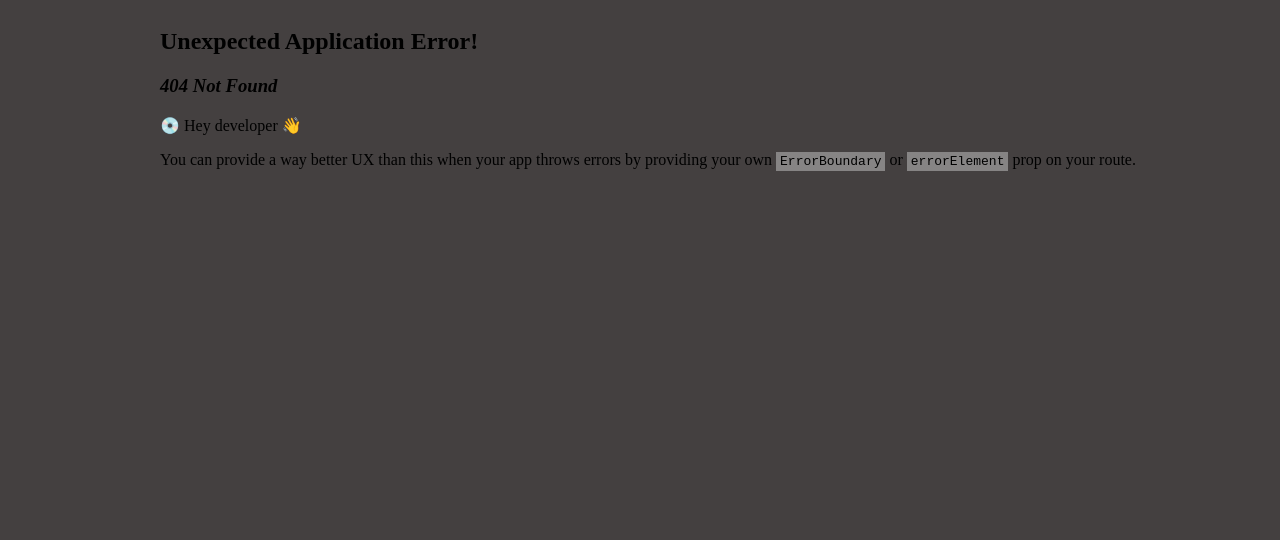
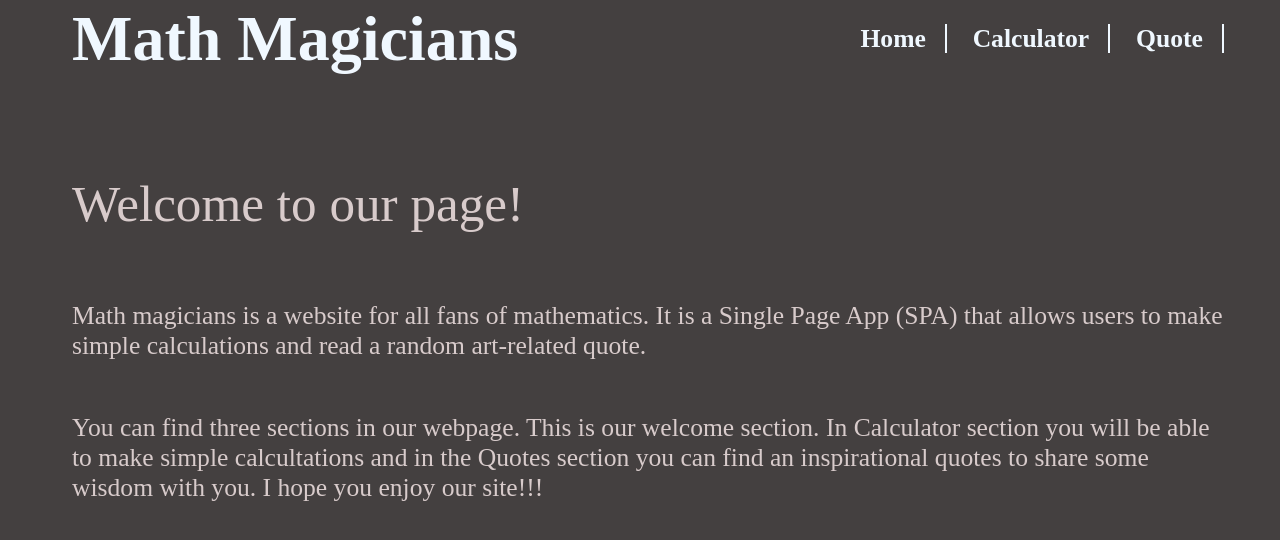
Before and after one commit to JuanDBta/MathMagicians, a React (Create React App) app: page /home in a window 1280 px wide. Before the commit this address had no page. Shown: the top 540 px of the page. Built offline with nearby package versions, Linux system fonts and the light colour scheme.

Commit message:
Add Home component

```diff
--- a/src/App.css
+++ b/src/App.css
@@ -41,6 +41,30 @@ body {
   border-right: 2px aliceblue solid;
   padding-right: 1.5vw;
   font-weight: 800;
+}
+
+.home {
+  width: 90vw;
+  height: auto;
+  display: flex;
+  flex-direction: column;
+  justify-content: left;
+}
+
+h2 {
+  color: rgb(216, 203, 203);
+  font-size: 4vw;
+  font-weight: 400;
+  text-align: left;
+  margin-top: 10vw;
+}
+
+.home-description {
+  color: rgb(216, 203, 203);
+  font-size: 2vw;
+  font-weight: 400;
+  text-align: left;
+  margin-top: 2vw;
 }
 .calculator-page {
   width: 100%;
--- a/src/App.js
+++ b/src/App.js
@@ -2,6 +2,7 @@ import React from 'react';
 import {
   createBrowserRouter, createRoutesFromElements, RouterProvider, Route, Link, Outlet,
 } from 'react-router-dom';
+import Home from './components/Home';
 import Calculator from './components/Calculator';
 import Quote from './components/Quotes';
 import './App.css';
@@ -10,6 +11,7 @@ function App() {
   const router = createBrowserRouter(
     createRoutesFromElements(
       <Route path="/" element={<Root />}>
+        <Route path="/home" element={<Home />} />
         <Route path="/calculator" element={<Calculator />} />
         <Route path="/quote" element={<Quote />} />
       </Route>,
@@ -28,6 +30,7 @@ const Root = () => (
     <nav className="navbar">
       <h1 className="navbar-title">Math Magicians</h1>
       <ul className="navbar-list">
+        <li><Link to="/home" className="navbar-item">Home</Link></li>
         <li><Link to="/calculator" className="navbar-item">Calculator</Link></li>
         <li><Link to="/quote" className="navbar-item">Quote</Link></li>
       </ul>
--- /dev/null
+++ b/src/components/Home.js
@@ -0,0 +1,17 @@
+import React from 'react';
+
+const Home = () => {
+  const info = {
+    line1: 'Math magicians is a website for all fans of mathematics. It is a Single Page App (SPA) that allows users to make simple calculations and read a random art-related quote.',
+    line2: 'You can find three sections in our webpage.  This is our welcome section.  In Calculator section you will be able to make simple calcultations and in the Quotes section you can find an inspirational quotes to share some wisdom with you.  I hope you enjoy our site!!!',
+  };
+  return (
+
+    <div className="home">
+      <h2>Welcome to our page!</h2>
+      <p className="home-description">{info.line1}</p>
+      <p className="home-description">{info.line2}</p>
+    </div>
+  );
+};
+export default Home;
```
